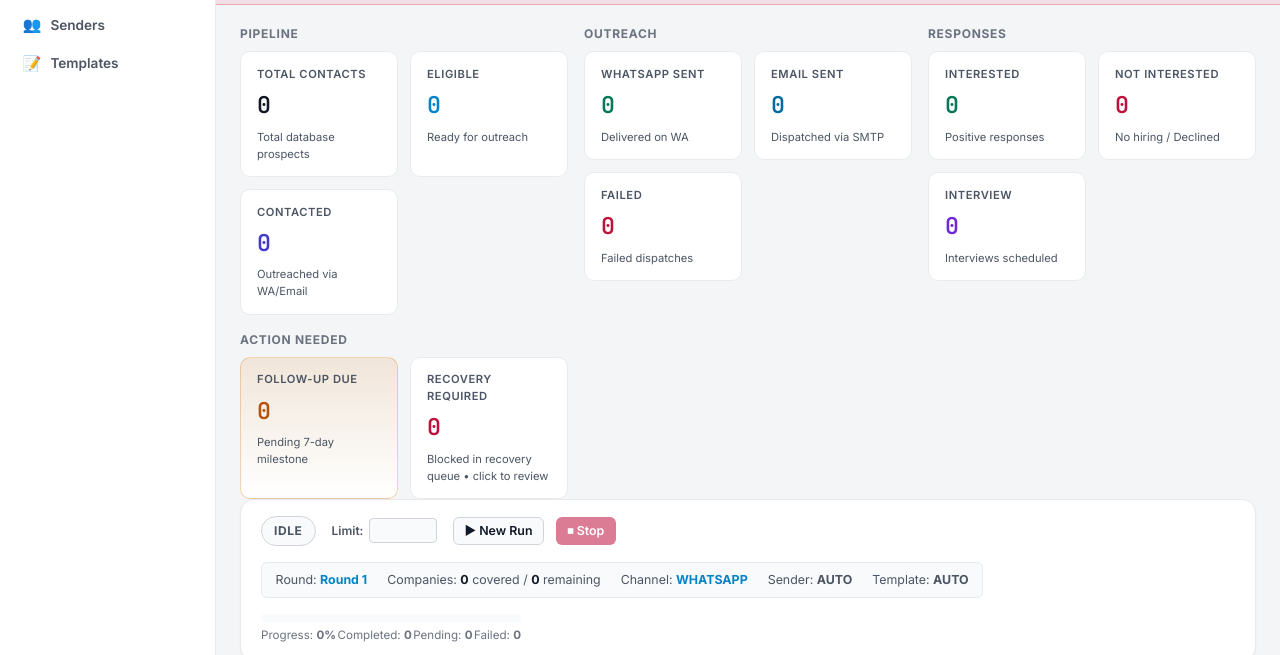
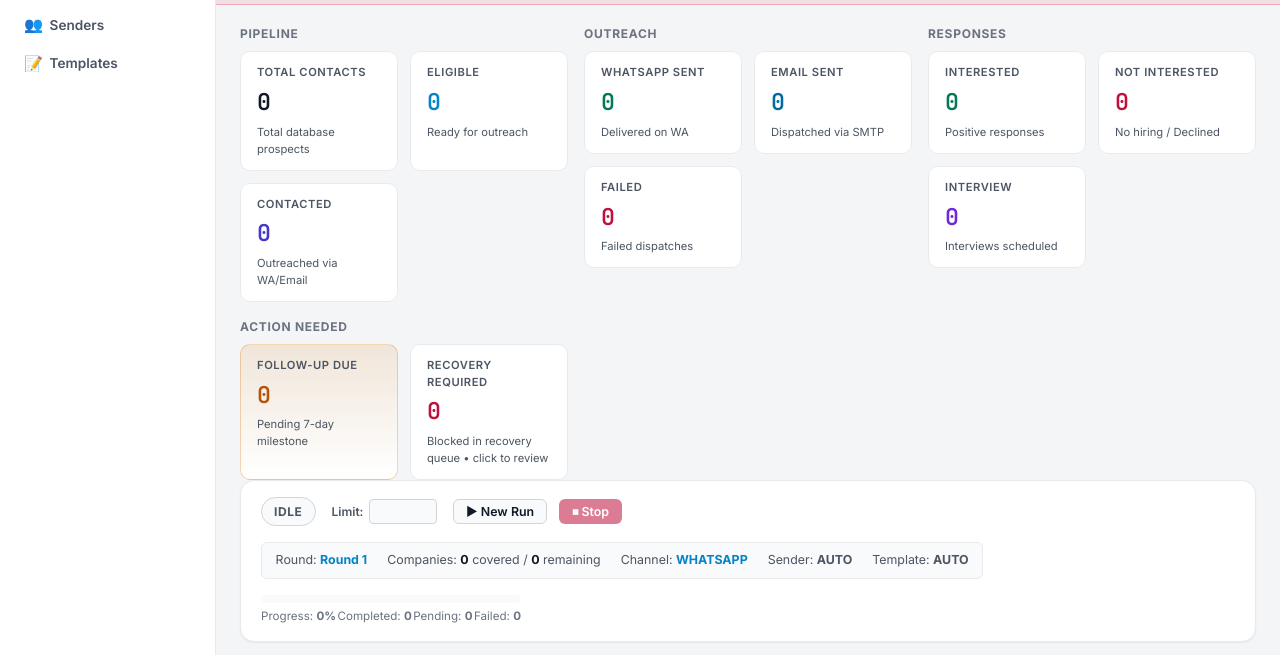
Before and after one commit to Kaustubh-Rathi/reachout, a plain HTML site: page ui/crm_dashboard.html in a window 1280 px wide. Shown: the part 141-796 px from the top of the page. Drawn offline with Linux system fonts and the light colour scheme; no server answers.

Commit message:
feat(ui): introduce spacing and type token scales
Add --space-1..6 and --text-xs..xl tokens and adopt them across the core
components (buttons, KPI cards, nav items, modal chrome) so paddings, gaps,
and font sizes come from one scale instead of ad-hoc rem values.

```diff
--- a/ui/styles.css
+++ b/ui/styles.css
@@ -147,6 +147,22 @@
       --radius-md: 10px;
       --radius-lg: 14px;
       --radius-full: 9999px;
+
+      /* Spacing scale */
+      --space-1: 0.25rem;
+      --space-2: 0.5rem;
+      --space-3: 0.75rem;
+      --space-4: 1rem;
+      --space-5: 1.5rem;
+      --space-6: 2rem;
+
+      /* Type scale */
+      --text-xs: 0.725rem;
+      --text-sm: 0.775rem;
+      --text-base: 0.825rem;
+      --text-md: 0.85rem;
+      --text-lg: 1.05rem;
+      --text-xl: 1.5rem;
     }
 
     @media (prefers-reduced-motion: reduce) {
@@ -277,10 +293,10 @@
       display: inline-flex;
       align-items: center;
       justify-content: center;
-      gap: 0.45rem;
-      font-size: 0.825rem;
+      gap: var(--space-2);
+      font-size: var(--text-base);
       font-weight: 600;
-      padding: 0.45rem 0.85rem;
+      padding: var(--space-2) var(--space-3);
       border-radius: var(--radius-sm);
       cursor: pointer;
       border: 1px solid transparent;
@@ -356,22 +372,22 @@
     }
 
     .btn-icon {
-      padding: 0.4rem;
+      padding: var(--space-1);
       width: 2rem;
       height: 2rem;
-      font-size: 0.95rem;
+      font-size: var(--text-lg);
       line-height: 1;
     }
 
     .btn-xs {
-      font-size: 0.725rem;
-      padding: 0.25rem 0.5rem;
+      font-size: var(--text-xs);
+      padding: var(--space-1) var(--space-2);
       border-radius: var(--radius-xs);
     }
 
     .btn-sm {
-      font-size: 0.775rem;
-      padding: 0.35rem 0.65rem;
+      font-size: var(--text-sm);
+      padding: var(--space-1) var(--space-3);
     }
 
     /* Visible keyboard focus for every interactive control */
@@ -527,10 +543,10 @@
       background: var(--bg-surface);
       border: 1px solid var(--border-subtle);
       border-radius: var(--radius-md);
-      padding: 0.85rem 1rem;
+      padding: var(--space-3) var(--space-4);
       display: flex;
       flex-direction: column;
-      gap: 0.35rem;
+      gap: var(--space-1);
       position: relative;
       overflow: hidden;
       transition: transform 0.15s ease, border-color 0.15s ease;
@@ -892,7 +908,7 @@
     }
 
     .modal-header {
-      padding: 1rem 1.25rem;
+      padding: var(--space-4) var(--space-5);
       border-bottom: 1px solid var(--border-subtle);
       display: flex;
       align-items: center;
@@ -921,20 +937,20 @@
     }
 
     .modal-body {
-      padding: 1.25rem;
+      padding: var(--space-5);
       overflow-y: auto;
       display: flex;
       flex-direction: column;
-      gap: 0.9rem;
+      gap: var(--space-4);
     }
 
     .modal-footer {
-      padding: 0.85rem 1.25rem;
+      padding: var(--space-3) var(--space-5);
       border-top: 1px solid var(--border-subtle);
       display: flex;
       align-items: center;
       justify-content: flex-end;
-      gap: 0.5rem;
+      gap: var(--space-2);
       background: var(--bg-surface-raised);
     }
 
@@ -1458,14 +1474,14 @@
     .nav-item {
       display: flex;
       align-items: center;
-      gap: 0.65rem;
+      gap: var(--space-2);
       width: 100%;
-      padding: 0.5rem 0.65rem;
+      padding: var(--space-2) var(--space-3);
       border: none;
       border-radius: var(--radius-sm);
       background: transparent;
       color: var(--text-secondary);
-      font-size: 0.85rem;
+      font-size: var(--text-md);
       font-weight: 600;
       cursor: pointer;
       text-align: left;
```
